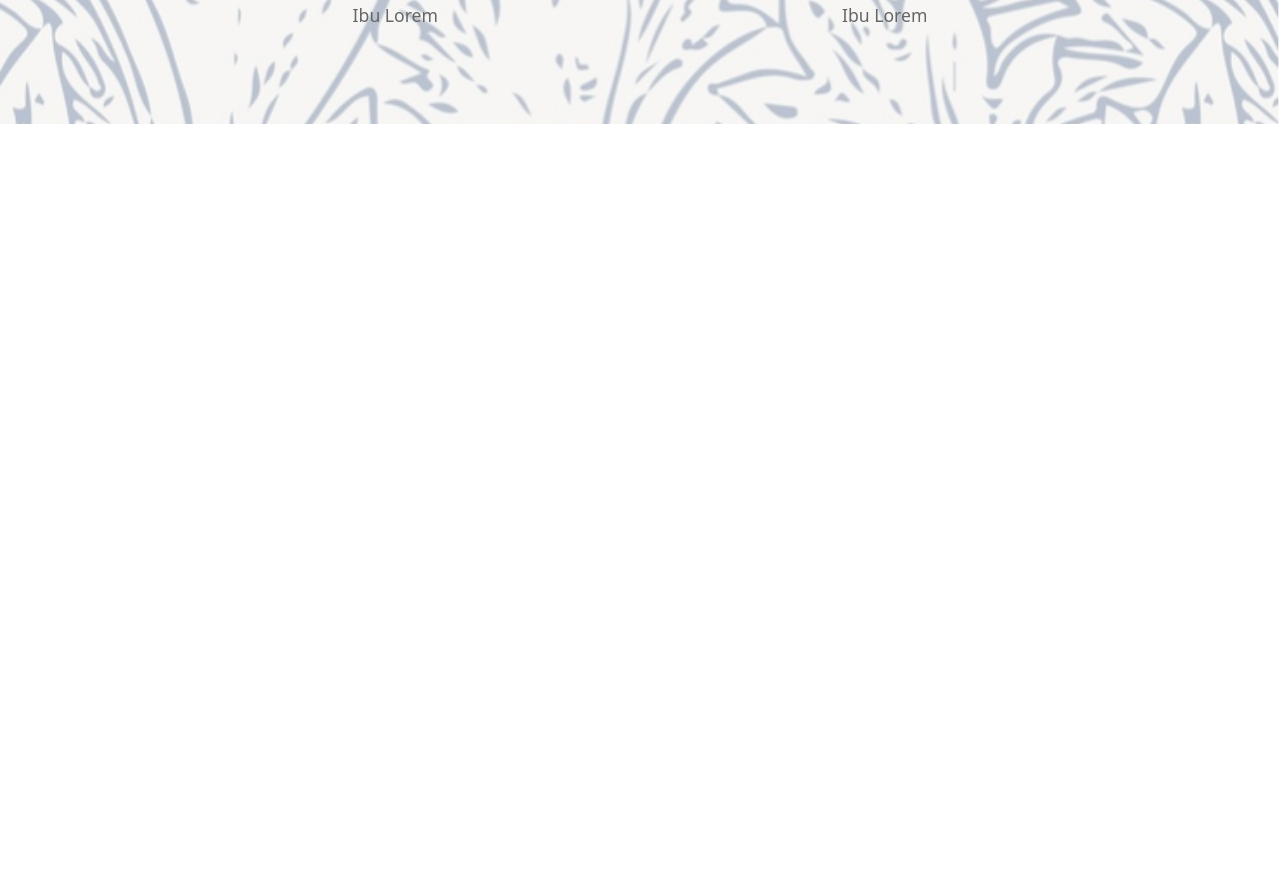
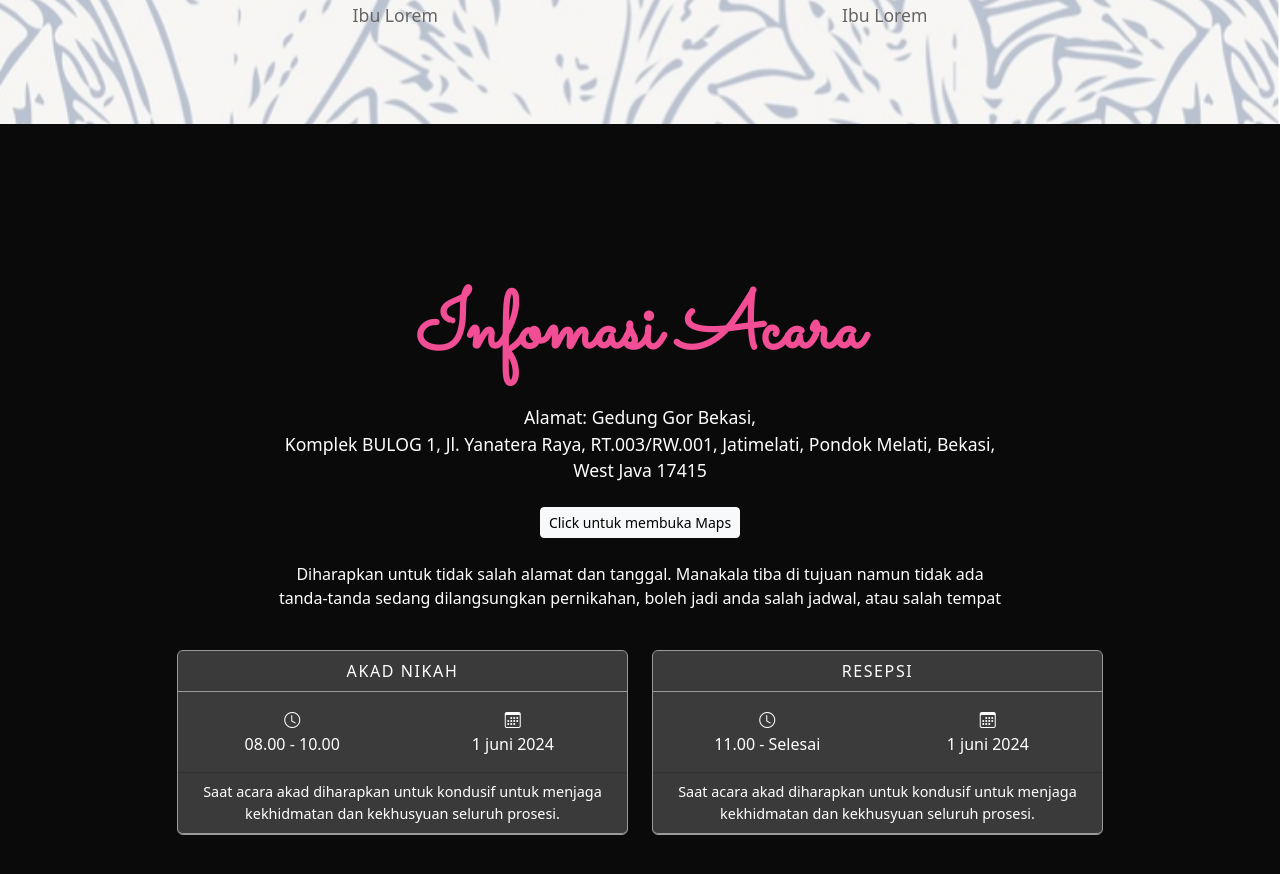
Before and after one commit to danimisme/Project-invitation-web-1, a React (Vite) app: page / in a window 1280 px wide. Shown: the part 1480-2354 px from the top of the page. Before the commit the page ends 2000 px from the top, so only its background shows below. Built offline with nearby package versions, Linux system fonts and the light colour scheme.

Commit message:
create info components

```diff
--- a/src/App.jsx
+++ b/src/App.jsx
@@ -2,6 +2,7 @@ import { Fragment } from 'react';
 import Hero from './pages/hero';
 import Navbar from './components/molekuls/Navbar';
 import HomePage from './pages/home';
+import InfoPage from './pages/info/index';
 
 function App() {
    return (
@@ -9,6 +10,7 @@ function App() {
          <Hero />
          <Navbar />
          <HomePage />
+         <InfoPage />
       </Fragment>
    );
 }
--- a/src/index.css
+++ b/src/index.css
@@ -115,6 +115,8 @@ body {
    text-transform: uppercase;
 }
 
+/* Home */
+
 .home {
    background-image: url(../src/assets/flora-patt.png);
    background-size: cover;
@@ -124,7 +126,8 @@ body {
    padding-bottom: 5rem;
 }
 
-.home h2 {
+.home h2,
+.info h2 {
    color: var(--pink);
    font-family: 'Sacramento', cursive;
    font-size: 5rem;
@@ -174,6 +177,46 @@ body {
    color: var(--pink);
 }
 
+/* info */
+
+.info {
+   background-color: var(--bg);
+   color: white;
+   padding-top: 10rem;
+   padding-bottom: 8rem;
+}
+
+.info .alamat {
+   font-size: 1.1rem;
+}
+
+.info .description {
+   font-size: 1rem;
+   font-weight: 300;
+}
+
+.info .card {
+   background-color: rgba(255, 255, 255, 0.2) !important;
+   color: white !important;
+   border: 1px solid #999;
+}
+
+.info .card-header {
+   border-bottom: 1px solid #999;
+   text-transform: uppercase;
+   letter-spacing: 0.1rem;
+}
+
+.info .card-body {
+   font-size: 1rem;
+}
+
+.info .card-footer {
+   border-bottom: 1px solid #999;
+   font-size: 0.9rem;
+   font-weight: 300;
+}
+
 /* Extra large */
 @media (max-width: 1200px) {
    .home .heart {
--- /dev/null
+++ b/src/pages/info/index.jsx
@@ -0,0 +1,66 @@
+export default function InfoPage() {
+   return (
+      <div id='info' className='info'>
+         <div className='container'>
+            <div className='row justify-content-center'>
+               <div className='col-md-8 col-10 text-center'>
+                  <h2 className='pb-3'>Infomasi Acara</h2>
+                  <p className='alamat'>
+                     Alamat: Gedung Gor Bekasi, <br /> Komplek BULOG 1, Jl. Yanatera Raya, RT.003/RW.001, Jatimelati, Pondok Melati, Bekasi, West Java
+                     17415
+                  </p>
+                  <a href='https://maps.app.goo.gl/ij22Z4Ypoy2ZCs3Y8' target='_blank' className='btn btn-light btn-sm mt-2 mb-4 '>
+                     Click untuk membuka Maps
+                  </a>
+                  <p className='description'>
+                     Diharapkan untuk tidak salah alamat dan tanggal. Manakala tiba di tujuan namun tidak ada tanda-tanda sedang dilangsungkan
+                     pernikahan, boleh jadi anda salah jadwal, atau salah tempat
+                  </p>
+               </div>
+            </div>
+            <div className='row justify-content-center mt-4'>
+               <div className='col-md-5 col-10'>
+                  <div className='card text-center text-bg-light mb-4'>
+                     <div className='card-header'>Akad Nikah</div>
+                     <div className='card-body'>
+                        <div className='row justify-content-center'>
+                           <div className='col-md-6'>
+                              <i className='bi bi-clock d-block'></i>
+                              <span>08.00 - 10.00</span>
+                           </div>
+                           <div className='col-md-6'>
+                              <i className='bi bi-calendar3 d-block'></i>
+                              <span>1 juni 2024</span>
+                           </div>
+                        </div>
+                     </div>
+                     <div className='card-footer'>
+                        Saat acara akad diharapkan untuk kondusif untuk menjaga kekhidmatan dan kekhusyuan seluruh prosesi.
+                     </div>
+                  </div>
+               </div>
+               <div className='col-md-5 col-10'>
+                  <div className='card text-center text-bg-light'>
+                     <div className='card-header'>Resepsi</div>
+                     <div className='card-body'>
+                        <div className='row justify-content-center'>
+                           <div className='col-md-6'>
+                              <i className='bi bi-clock d-block'></i>
+                              <span>11.00 - Selesai</span>
+                           </div>
+                           <div className='col-md-6'>
+                              <i className='bi bi-calendar3 d-block'></i>
+                              <span>1 juni 2024</span>
+                           </div>
+                        </div>
+                     </div>
+                     <div className='card-footer'>
+                        Saat acara akad diharapkan untuk kondusif untuk menjaga kekhidmatan dan kekhusyuan seluruh prosesi.
+                     </div>
+                  </div>
+               </div>
+            </div>
+         </div>
+      </div>
+   );
+}
```
